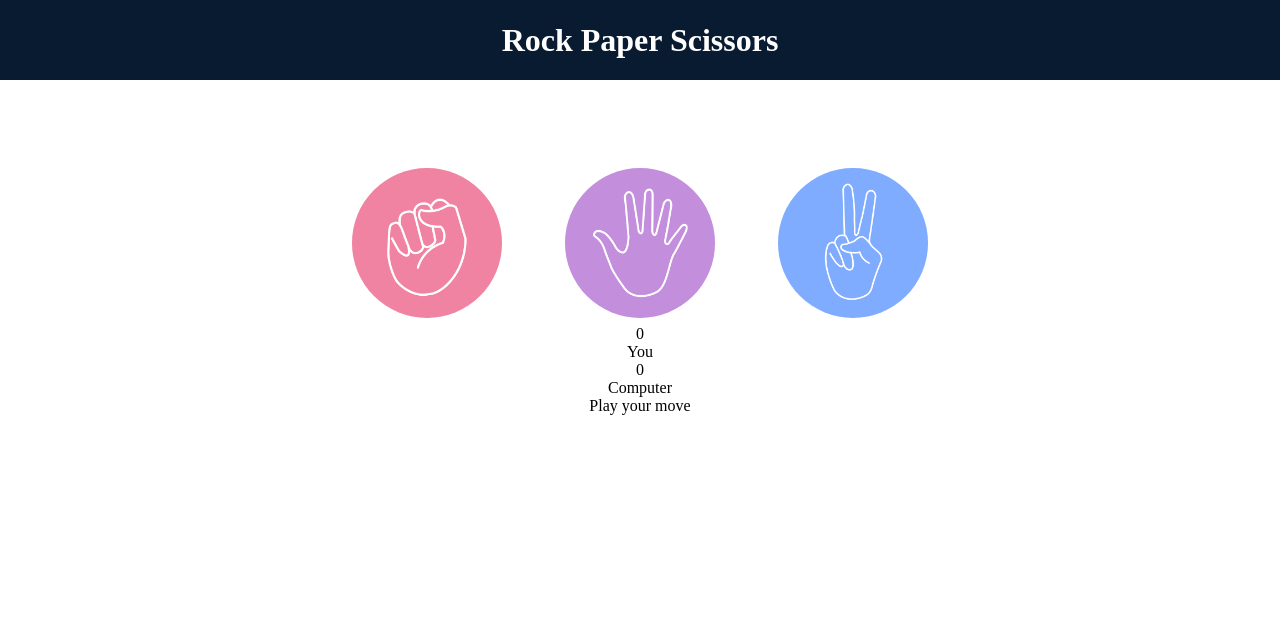
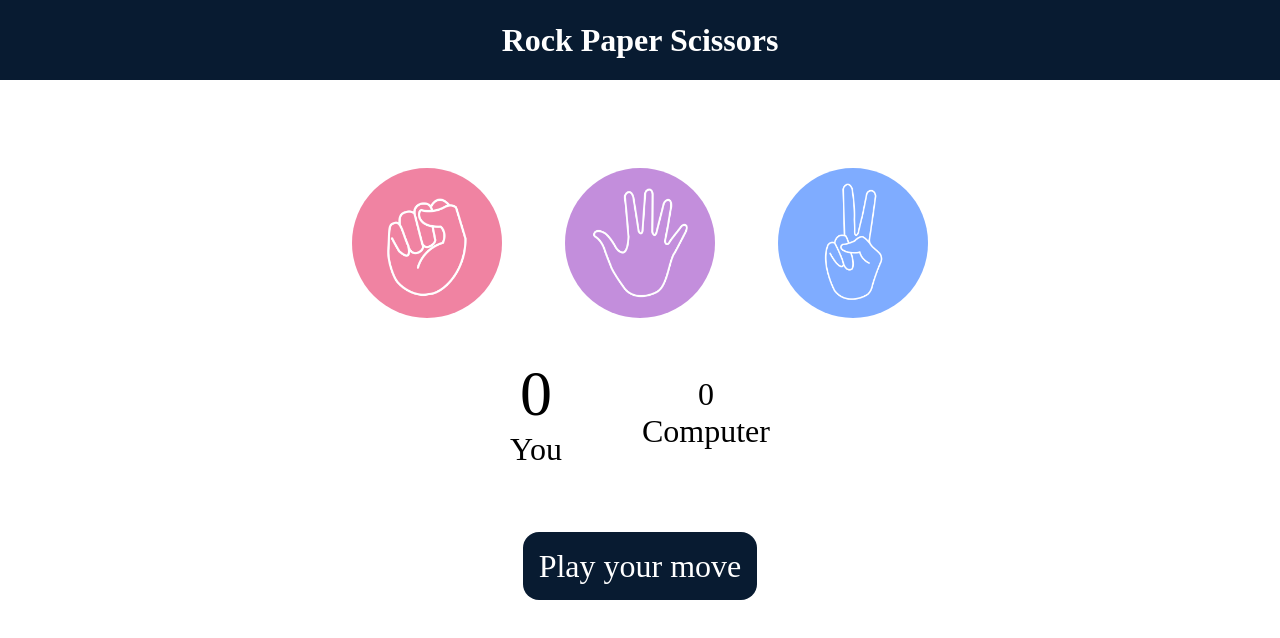
Before and after one commit to sudhanshu25012002/stone-paper-scissor-JavaScript, a plain HTML site: page index.html in a window 1280 px wide. Drawn offline with Linux system fonts and the light colour scheme.

Commit message:
adding css files

```diff
--- a/style.css
+++ b/style.css
@@ -39,3 +39,29 @@ img {
     gap: 3rem;
     margin-top: 5rem;
 }
+
+.score-board {
+    display: flex;
+    justify-content: center;
+    align-items: center;
+    font-size: 2rem;
+    gap: 5rem;
+    margin-top: 2rem;
+}
+
+#user-score, #computer-score {
+    font-size: 4rem;
+}
+
+.msg-container {
+    margin-top:5rem;
+
+}
+#msg {
+    background-color: #081b31;
+    color: white;
+    font-size: 2rem;
+    padding: 1rem;
+    display: inline;
+    border-radius: 1rem;
+}
```
